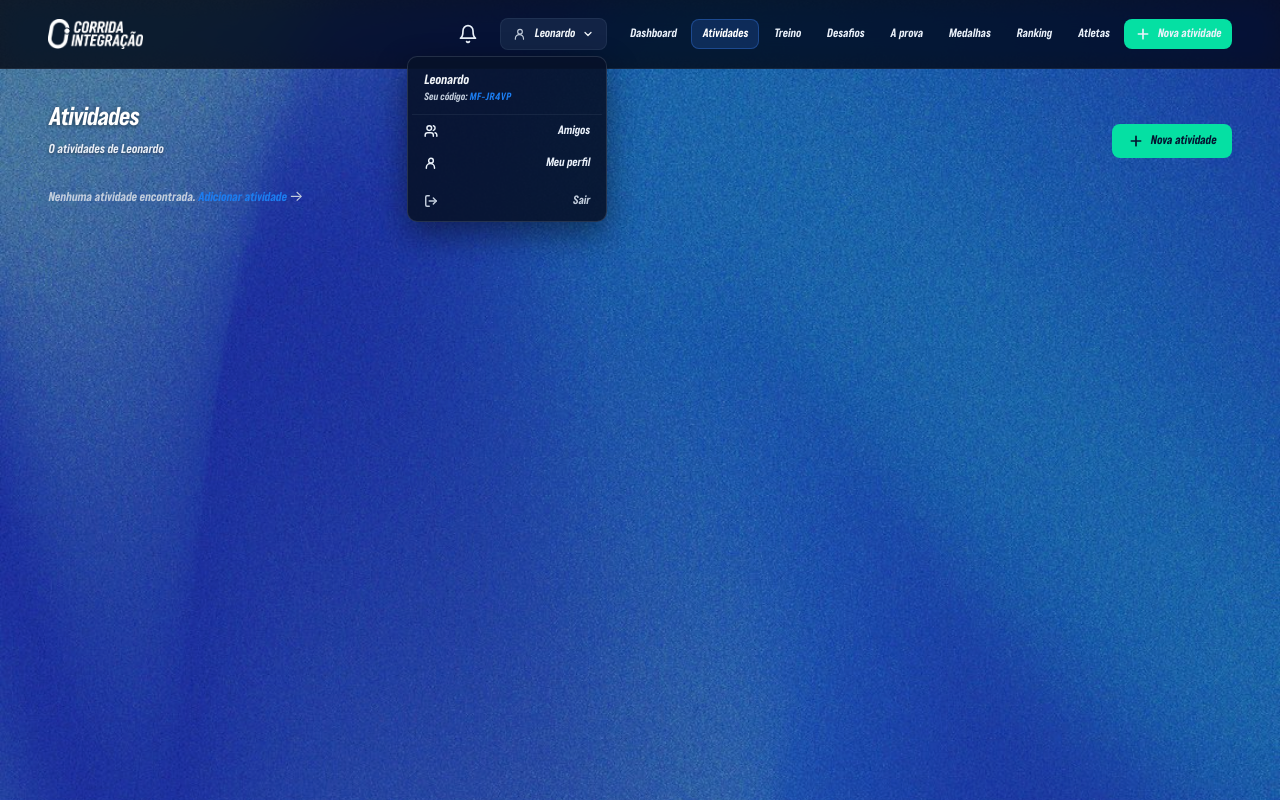
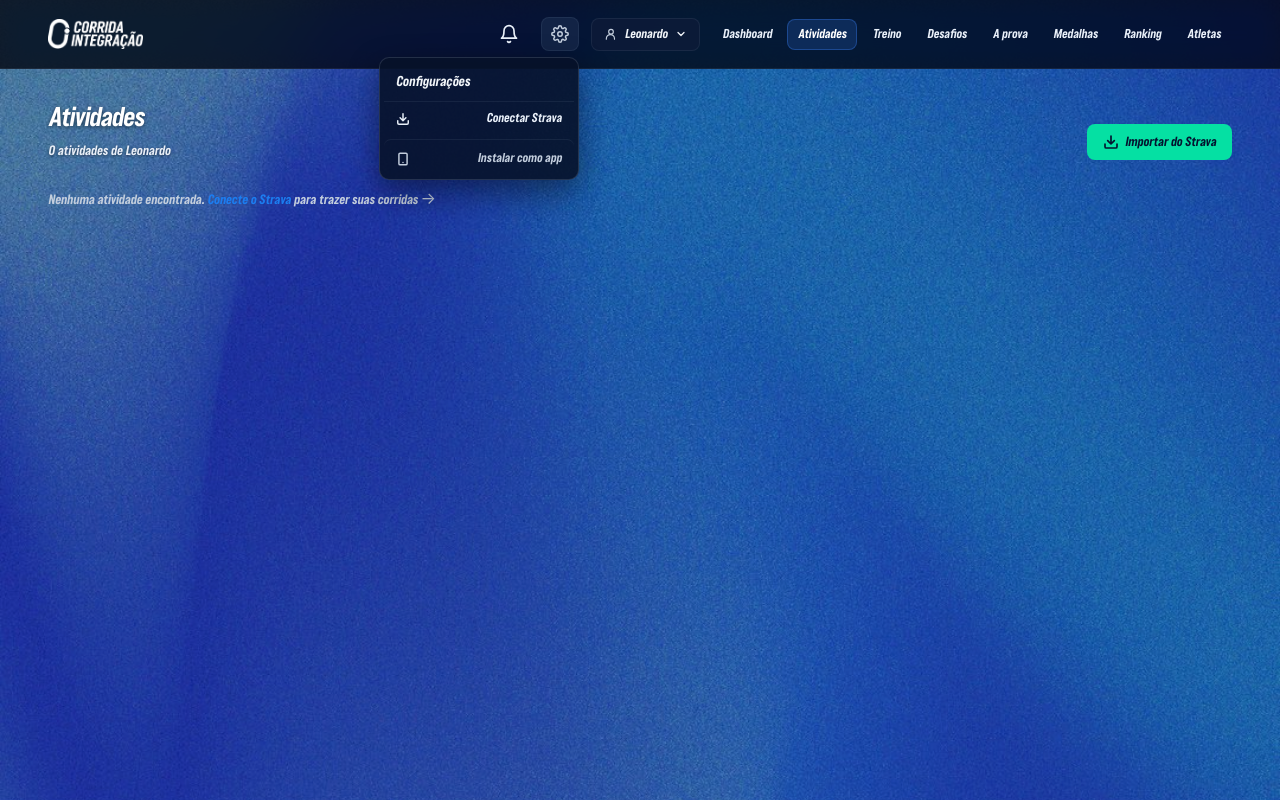
Before and after one commit to Leovilela88/corrida-integracao, a FastAPI app: page /treinos in a window 1280 px wide, after a click on "Configurações". Run offline with FastAPI, Linux system fonts and the light colour scheme; the visitor is signed in with stand-in values (Sample User, id 1); data comes from the database, SQL or seed files in the repository; data that the repository does not hold is empty.

Commit message:
ajustes de UX: só Strava, fonte maior, nav remontada, engrenagem, cards horizontais
- remove cadastro manual de atividade (só importação do Strava); /novo -> /importar
- fonte base um pouco maior (17px)
- bottom nav remontada: Início, Atividades, Treino, A prova, Desafios, Ranking,
  Medalhas (sem o "+" e sem o "Mais"); botões menores
- novo botão de engrenagem (configurações) no topo com Conectar Strava + Instalar
- 3 cards de stats (Corrida/Calorias/Dias ativos) lado a lado na horizontal
- domínio oficial app.corridaintegracao.com.br: redireciona os outros domínios
  (resolve o callback do Strava)

Co-Authored-By: Claude Opus 4.8 <noreply@anthropic.com>

```diff
--- a/main.py
+++ b/main.py
@@ -217,8 +217,22 @@ PUBLIC_PREFIXES = ("/static", "/sw.js", "/offline", "/manifest.webmanifest",
                    "/strava/status", "/esqueci", "/redefinir", "/favicon.ico")
 
 
+# Domínio oficial: tudo cai aqui (pra o callback do Strava bater e evitar
+# conteúdo duplicado). Os outros domínios redirecionam pra ele.
+CANONICAL_HOST = os.environ.get("CANONICAL_HOST", "app.corridaintegracao.com.br")
+_REDIRECT_HOSTS = {
+    "corridaintegracao.app.br", "www.corridaintegracao.app.br",
+    "web-production-d71bc.up.railway.app",
+    "www.app.corridaintegracao.com.br",
+}
+
+
 @app.middleware("http")
 async def require_login(request: Request, call_next):
+    # Redireciona domínios alternativos para o oficial (só navegações GET)
+    if request.method == "GET" and request.url.hostname in _REDIRECT_HOSTS:
+        q = ("?" + request.url.query) if request.url.query else ""
+        return RedirectResponse(f"https://{CANONICAL_HOST}{request.url.path}{q}", status_code=302)
     path = request.url.path
     if any(path == p or path.startswith(p + "/") or path.startswith(p) for p in PUBLIC_PREFIXES):
         resp = await call_next(request)
@@ -1127,20 +1141,10 @@ def _parse_workout_form(
             "duration_min": dur, "calories": cal}
 
 
-@app.get("/novo", response_class=HTMLResponse)
-def new_form(request: Request, db: Session = Depends(get_db)):
-    athlete = get_active_athlete(request, db)
-    return templates.TemplateResponse(
-        "form.html",
-        {
-            "request": request,
-            "athlete": athlete,
-            "athletes": get_all_athletes(db),
-            "today": today_br().isoformat(),
-            "workout": None,
-            "action": "/novo",
-        },
-    )
+@app.get("/novo")
+def new_form(request: Request):
+    # Cadastro manual desativado: as atividades vêm do Strava.
+    return RedirectResponse(url="/importar", status_code=303)
 
 
 @app.post("/novo")
--- a/static/style.css
+++ b/static/style.css
@@ -33,7 +33,7 @@
 
 * { box-sizing: border-box; }
 
-html { height: 100%; }
+html { height: 100%; font-size: 17px; }
 
 body {
     margin: 0;
@@ -2640,3 +2644,7 @@ a.btn-icon:hover { color: var(--accent); background: rgba(59, 130, 246, 0.10); }
 .ac-item:hover { background: var(--panel-hover); }
 .ac-item strong { font-size: 0.95rem; font-weight: 600; }
 .ac-item span { font-size: 0.8rem; color: var(--green); }
+
+/* Botão de configurações (engrenagem) no topo */
+.gear-menu > summary { padding: 7px 9px; }
+.gear-menu > summary > svg { display: block; }
--- a/templates/base.html
+++ b/templates/base.html
@@ -29,7 +29,7 @@
     <link rel="preconnect" href="https://fonts.googleapis.com">
     <link rel="preconnect" href="https://fonts.gstatic.com" crossorigin>
     <link href="https://fonts.googleapis.com/css2?family=Inter:wght@400;500;600;700;800&display=swap" rel="stylesheet">
-    <link rel="stylesheet" href="/static/style.css?v=74" />
+    <link rel="stylesheet" href="/static/style.css?v=75" />
     <script src="https://cdn.jsdelivr.net/npm/chart.js@4.4.4/dist/chart.umd.min.js"></script>
 </head>
 <body>
@@ -46,6 +46,22 @@
                 <svg width="20" height="20" viewBox="0 0 24 24" fill="none" stroke="currentColor" stroke-width="2" stroke-linecap="round" stroke-linejoin="round"><path d="M6 8a6 6 0 0 1 12 0c0 7 3 9 3 9H3s3-2 3-9"/><path d="M10.3 21a1.94 1.94 0 0 0 3.4 0"/></svg>
                 <span class="notif-badge" id="notif-badge" hidden>0</span>
             </a>
+            <details class="athlete-switch gear-menu">
+                <summary aria-label="Configurações" title="Configurações">
+                    <svg width="18" height="18" viewBox="0 0 24 24" fill="none" stroke="currentColor" stroke-width="2" stroke-linecap="round" stroke-linejoin="round"><circle cx="12" cy="12" r="3"/><path d="M19.4 15a1.65 1.65 0 0 0 .33 1.82l.06.06a2 2 0 1 1-2.83 2.83l-.06-.06a1.65 1.65 0 0 0-1.82-.33 1.65 1.65 0 0 0-1 1.51V21a2 2 0 0 1-4 0v-.09A1.65 1.65 0 0 0 9 19.4a1.65 1.65 0 0 0-1.82.33l-.06.06a2 2 0 1 1-2.83-2.83l.06-.06a1.65 1.65 0 0 0 .33-1.82 1.65 1.65 0 0 0-1.51-1H3a2 2 0 0 1 0-4h.09A1.65 1.65 0 0 0 4.6 9a1.65 1.65 0 0 0-.33-1.82l-.06-.06a2 2 0 1 1 2.83-2.83l.06.06a1.65 1.65 0 0 0 1.82.33H9a1.65 1.65 0 0 0 1-1.51V3a2 2 0 0 1 4 0v.09a1.65 1.65 0 0 0 1 1.51 1.65 1.65 0 0 0 1.82-.33l.06-.06a2 2 0 1 1 2.83 2.83l-.06.06a1.65 1.65 0 0 0-.33 1.82V9a1.65 1.65 0 0 0 1.51 1H21a2 2 0 0 1 0 4h-.09a1.65 1.65 0 0 0-1.51 1z"/></svg>
+                </summary>
+                <div class="dropdown">
+                    <div class="dropdown-head"><div class="dropdown-name-lg">Configurações</div></div>
+                    <a href="/importar" class="dropdown-item">
+                        <svg width="14" height="14" viewBox="0 0 24 24" fill="none" stroke="currentColor" stroke-width="2.5" stroke-linecap="round" stroke-linejoin="round"><path d="M21 15v4a2 2 0 0 1-2 2H5a2 2 0 0 1-2-2v-4M7 10l5 5 5-5M12 15V3"/></svg>
+                        Conectar Strava
+                    </a>
+                    <a href="/instalar" class="dropdown-item">
+                        <svg width="14" height="14" viewBox="0 0 24 24" fill="none" stroke="currentColor" stroke-width="2.5" stroke-linecap="round" stroke-linejoin="round"><rect width="14" height="20" x="5" y="2" rx="2" ry="2"/><path d="M12 18h.01"/></svg>
+                        Instalar como app
+                    </a>
+                </div>
+            </details>
             <details class="athlete-switch">
                 <summary>
                     {% if athlete.photo_mime %}
@@ -117,16 +133,12 @@
                     <svg class="nav-icon" width="18" height="18" viewBox="0 0 24 24" fill="none" stroke="currentColor" stroke-width="2" stroke-linecap="round" stroke-linejoin="round"><circle cx="12" cy="8" r="4"/><path d="M4 21v-1a7 7 0 0 1 14 0v1"/></svg>
                     <span class="nav-label">Atletas</span>
                 </a>
-                <a href="/novo" class="btn-primary" title="Nova atividade">
-                    <svg width="16" height="16" viewBox="0 0 24 24" fill="none" stroke="currentColor" stroke-width="2.5" stroke-linecap="round" stroke-linejoin="round"><path d="M12 5v14M5 12h14"/></svg>
-                    <span class="nav-label">Nova atividade</span>
-                </a>
             </div>
         </div>
     </div>
 </nav>
 
-{# Barra de navegação inferior (somente celular): 3 + FAB + 3 #}
+{# Barra de navegação inferior (somente celular) #}
 <nav class="bottomnav">
     <a href="/" class="bn-item {% if request.url.path == '/' %}active{% endif %}">
         <svg viewBox="0 0 24 24" fill="none" stroke="currentColor" stroke-width="2" stroke-linecap="round" stroke-linejoin="round"><rect x="3" y="3" width="7" height="9" rx="1"/><rect x="14" y="3" width="7" height="5" rx="1"/><rect x="14" y="12" width="7" height="9" rx="1"/><rect x="3" y="16" width="7" height="5" rx="1"/></svg>
@@ -140,55 +152,24 @@
         <svg viewBox="0 0 24 24" fill="none" stroke="currentColor" stroke-width="2" stroke-linecap="round" stroke-linejoin="round"><path d="M9 11l3 3L22 4"/><path d="M21 12v7a2 2 0 0 1-2 2H5a2 2 0 0 1-2-2V5a2 2 0 0 1 2-2h11"/></svg>
         <span>Treino</span>
     </a>
-    <a href="/novo" class="bn-fab" aria-label="Nova atividade">
-        <svg viewBox="0 0 24 24" fill="none" stroke="currentColor" stroke-width="2.6" stroke-linecap="round" stroke-linejoin="round"><path d="M12 5v14M5 12h14"/></svg>
+    <a href="/evento" class="bn-item {% if request.url.path == '/evento' %}active{% endif %}">
+        <svg viewBox="0 0 24 24" fill="none" stroke="currentColor" stroke-width="2" stroke-linecap="round" stroke-linejoin="round"><path d="M4 15s1-1 4-1 5 2 8 2 4-1 4-1V3s-1 1-4 1-5-2-8-2-4 1-4 1z"/><line x1="4" x2="4" y1="22" y2="15"/></svg>
+        <span>A prova</span>
     </a>
     <a href="/desafios" class="bn-item {% if request.url.path == '/desafios' %}active{% endif %}">
         <svg viewBox="0 0 24 24" fill="none" stroke="currentColor" stroke-width="2" stroke-linecap="round" stroke-linejoin="round"><circle cx="12" cy="12" r="10"/><circle cx="12" cy="12" r="6"/><circle cx="12" cy="12" r="2"/></svg>
         <span>Desafios</span>
     </a>
-    <a href="/evento" class="bn-item {% if request.url.path == '/evento' %}active{% endif %}">
-        <svg viewBox="0 0 24 24" fill="none" stroke="currentColor" stroke-width="2" stroke-linecap="round" stroke-linejoin="round"><path d="M4 15s1-1 4-1 5 2 8 2 4-1 4-1V3s-1 1-4 1-5-2-8-2-4 1-4 1z"/><line x1="4" x2="4" y1="22" y2="15"/></svg>
-        <span>A prova</span>
+    <a href="/ranking" class="bn-item {% if request.url.path == '/ranking' %}active{% endif %}">
+        <svg viewBox="0 0 24 24" fill="none" stroke="currentColor" stroke-width="2" stroke-linecap="round" stroke-linejoin="round"><line x1="18" y1="20" x2="18" y2="10"/><line x1="12" y1="20" x2="12" y2="4"/><line x1="6" y1="20" x2="6" y2="14"/></svg>
+        <span>Ranking</span>
     </a>
-    <button class="bn-item" id="more-btn" type="button">
-        <svg viewBox="0 0 24 24" fill="none" stroke="currentColor" stroke-width="2" stroke-linecap="round" stroke-linejoin="round"><circle cx="5" cy="12" r="1.5"/><circle cx="12" cy="12" r="1.5"/><circle cx="19" cy="12" r="1.5"/></svg>
-        <span>Mais</span>
-    </button>
+    <a href="/medalhas" class="bn-item {% if request.url.path == '/medalhas' %}active{% endif %}">
+        <svg viewBox="0 0 24 24" fill="none" stroke="currentColor" stroke-width="2" stroke-linecap="round" stroke-linejoin="round"><path d="M7.21 15 2.66 7.14a2 2 0 0 1 .13-2.2L4.4 2.8A2 2 0 0 1 6 2h12a2 2 0 0 1 1.6.8l1.6 2.14a2 2 0 0 1 .14 2.2L16.79 15"/><circle cx="12" cy="17" r="5"/></svg>
+        <span>Medalhas</span>
+    </a>
 </nav>
 
-{# Menu "Mais" (bottom sheet) #}
-<div class="sheet-overlay" id="more-sheet" hidden>
-    <div class="sheet">
-        <div class="sheet-handle"></div>
-        <a href="/medalhas" class="sheet-item">
-            <svg viewBox="0 0 24 24" fill="none" stroke="currentColor" stroke-width="2" stroke-linecap="round" stroke-linejoin="round"><path d="M7.21 15 2.66 7.14a2 2 0 0 1 .13-2.2L4.4 2.8A2 2 0 0 1 6 2h12a2 2 0 0 1 1.6.8l1.6 2.14a2 2 0 0 1 .14 2.2L16.79 15"/><circle cx="12" cy="17" r="5"/></svg>
-            Medalhas
-        </a>
-        <a href="/ranking" class="sheet-item">
-            <svg viewBox="0 0 24 24" fill="none" stroke="currentColor" stroke-width="2" stroke-linecap="round" stroke-linejoin="round"><line x1="18" y1="20" x2="18" y2="10"/><line x1="12" y1="20" x2="12" y2="4"/><line x1="6" y1="20" x2="6" y2="14"/></svg>
-            Ranking
-        </a>
-        <a href="/amigos" class="sheet-item">
-            <svg viewBox="0 0 24 24" fill="none" stroke="currentColor" stroke-width="2" stroke-linecap="round" stroke-linejoin="round"><path d="M16 21v-2a4 4 0 0 0-4-4H6a4 4 0 0 0-4 4v2"/><circle cx="9" cy="7" r="4"/><path d="M22 21v-2a4 4 0 0 0-3-3.87M16 3.13a4 4 0 0 1 0 7.75"/></svg>
-            Amigos
-        </a>
-        <a href="/atletas" class="sheet-item">
-            <svg viewBox="0 0 24 24" fill="none" stroke="currentColor" stroke-width="2" stroke-linecap="round" stroke-linejoin="round"><circle cx="12" cy="8" r="4"/><path d="M4 21v-1a7 7 0 0 1 14 0v1"/></svg>
-            Meu perfil
-        </a>
-        <a href="/importar" class="sheet-item">
-            <svg viewBox="0 0 24 24" fill="none" stroke="currentColor" stroke-width="2" stroke-linecap="round" stroke-linejoin="round"><path d="M21 15v4a2 2 0 0 1-2 2H5a2 2 0 0 1-2-2v-4M7 10l5 5 5-5M12 15V3"/></svg>
-            Conectar Strava
-        </a>
-        <a href="/instalar" class="sheet-item">
-            <svg viewBox="0 0 24 24" fill="none" stroke="currentColor" stroke-width="2" stroke-linecap="round" stroke-linejoin="round"><rect width="14" height="20" x="5" y="2" rx="2" ry="2"/><path d="M12 18h.01"/></svg>
-            Instalar como app
-        </a>
-    </div>
-</div>
-
-{# Menu de ações do botão "+" #}
 <main class="container">
     {% block content %}{% endblock %}
 </main>
@@ -200,18 +181,6 @@
             navigator.serviceWorker.register('/sw.js').catch(() => {});
         });
     }
-    // Sheets da barra inferior (botão "Mais" e botão "+")
-    (function () {
-        function bind(btnId, sheetId) {
-            const btn = document.getElementById(btnId);
-            const sheet = document.getElementById(sheetId);
-            if (!btn || !sheet) return;
-            btn.addEventListener('click', () => { sheet.hidden = false; });
-            sheet.addEventListener('click', (e) => { if (e.target === sheet) sheet.hidden = true; });
-        }
-        bind('more-btn', 'more-sheet');
-    })();
-
     // Fundo plexus neon — sutil e leve (pausa quando a aba não está visível)
     (function () {
         const canvas = document.getElementById('plexus');
--- a/templates/dashboard.html
+++ b/templates/dashboard.html
@@ -516,7 +516,7 @@
             </table>
         </div>
         {% else %}
-        <p class="empty">Nenhum treino ainda. <a href="/novo">Adicione o primeiro</a> →</p>
+        <p class="empty">Nenhuma atividade ainda. <a href="/importar">Conecte o Strava</a> para trazer suas corridas →</p>
         {% endif %}
     </div>
 </section>
--- a/templates/workouts.html
+++ b/templates/workouts.html
@@ -6,9 +6,9 @@
         <h1 class="page-title">Atividades</h1>
         <p class="page-sub"><strong>{{ total }}</strong> atividade{{ 's' if total != 1 else '' }} de <strong>{{ athlete.name }}</strong>{% if sport %} · filtrando {{ sport_label(sport) }}{% endif %}</p>
     </div>
-    <a href="/novo" class="btn-primary">
-        <svg width="16" height="16" viewBox="0 0 24 24" fill="none" stroke="currentColor" stroke-width="2.5" stroke-linecap="round" stroke-linejoin="round"><path d="M12 5v14M5 12h14"/></svg>
-        <span class="nav-label">Nova atividade</span>
+    <a href="/importar" class="btn-primary">
+        <svg width="16" height="16" viewBox="0 0 24 24" fill="none" stroke="currentColor" stroke-width="2.5" stroke-linecap="round" stroke-linejoin="round"><path d="M21 15v4a2 2 0 0 1-2 2H5a2 2 0 0 1-2-2v-4M7 10l5 5 5-5M12 15V3"/></svg>
+        <span class="nav-label">Importar do Strava</span>
     </a>
 </header>
 
@@ -104,7 +104,7 @@
     </div>
     {% endif %}
     {% else %}
-    <p class="empty">Nenhuma atividade {% if sport %}de {{ sport_label(sport) }} {% endif %}encontrada. <a href="/novo">Adicionar atividade</a> →</p>
+    <p class="empty">Nenhuma atividade {% if sport %}de {{ sport_label(sport) }} {% endif %}encontrada. <a href="/importar">Conecte o Strava</a> para trazer suas corridas →</p>
     {% endif %}
 </section>
 
```
Also changed, not shown: other parts of static/style.css (+19 -15 lines).
